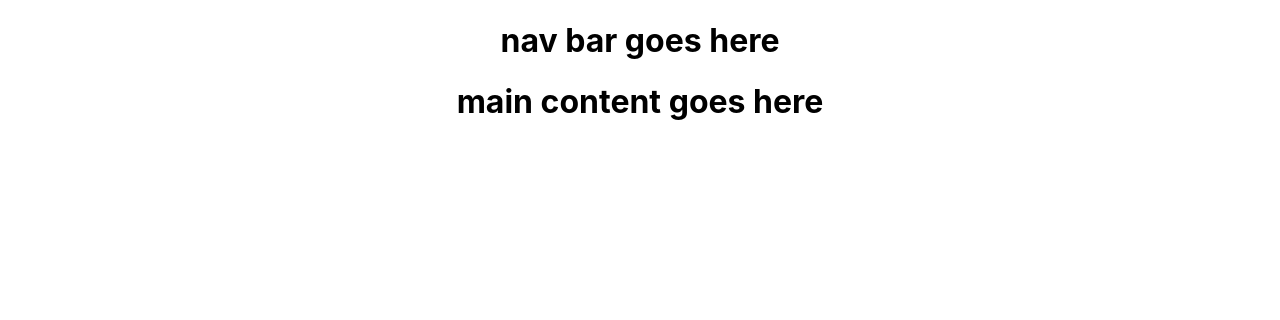
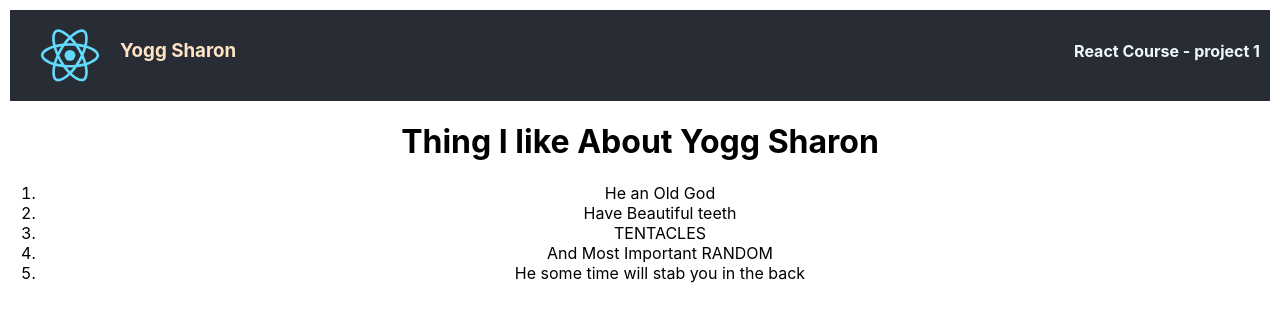
Before and after one commit to TanNguyen120/react-static-page, a React (Create React App) app in the folder static-react-base/: page / in a window 1280 px wide. Shown: the top 320 px of the page. Built offline with nearby package versions, Linux system fonts and the light colour scheme.

Commit message:
header section

```diff
--- a/static-react-base/src/App.css
+++ b/static-react-base/src/App.css
@@ -38,6 +38,18 @@
 }
 
 .nav-item {
-  list-style: none;
   display: flex;
+  background-color: #282c34;
+  color: bisque;
+  padding: 10px;
+  margin: 10px;
 }
+
+.nav-item > h4 {
+  color: aliceblue;
+  float: right;
+}
+
+.nav-item > h3 {
+  margin-right: auto;
+}
--- a/static-react-base/src/components/Main.js
+++ b/static-react-base/src/components/Main.js
@@ -1,6 +1,15 @@
 function Main() {
     return (
-        <h1>main content goes here</h1>
+        <div className="main-div">
+            <h1 className="main-h1">Thing I like About Yogg Sharon</h1>
+            <ol className="main-ol">
+                <li> He an Old God</li>
+                <li> Have Beautiful teeth</li>
+                <li> TENTACLES</li>
+                <li>And Most Important RANDOM</li>
+                <li>He some time will stab you in the back</li>
+            </ol>
+        </div>
     )
 }
 
--- a/static-react-base/src/components/NavBar.js
+++ b/static-react-base/src/components/NavBar.js
@@ -1,6 +1,12 @@
+import logo from '../logo.svg';
+
 function NavBar() {
     return (
-        <h1>nav bar goes here</h1>
+        <nav className="nav-item">
+            <img src={logo} width="100px"></img>
+            <h3>Yogg Sharon</h3>
+            <h4>React Course - project 1</h4>
+        </nav>
     )
 }
 
```
Also changed, not shown: 1 other file (tests, documents, lock files or other folders).
